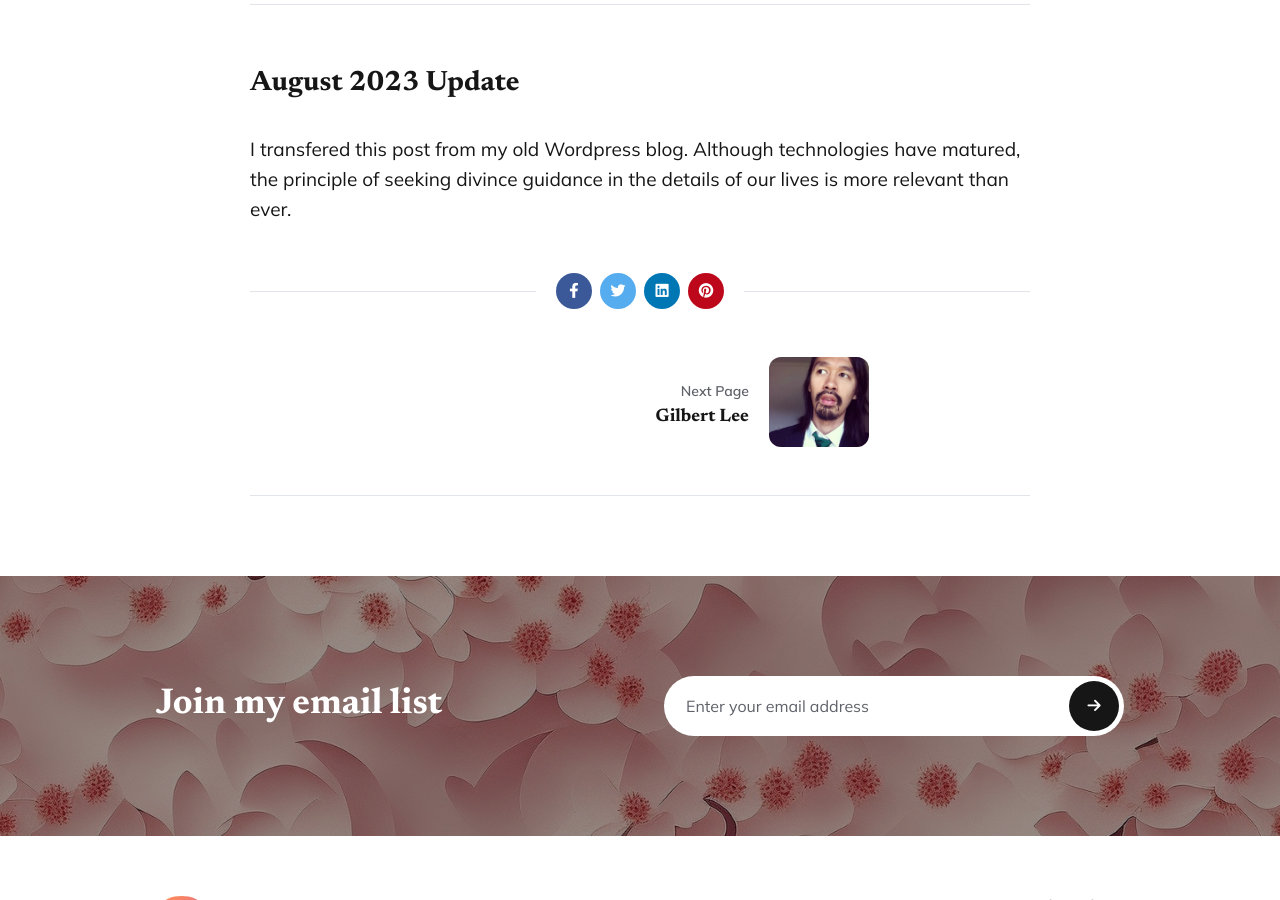
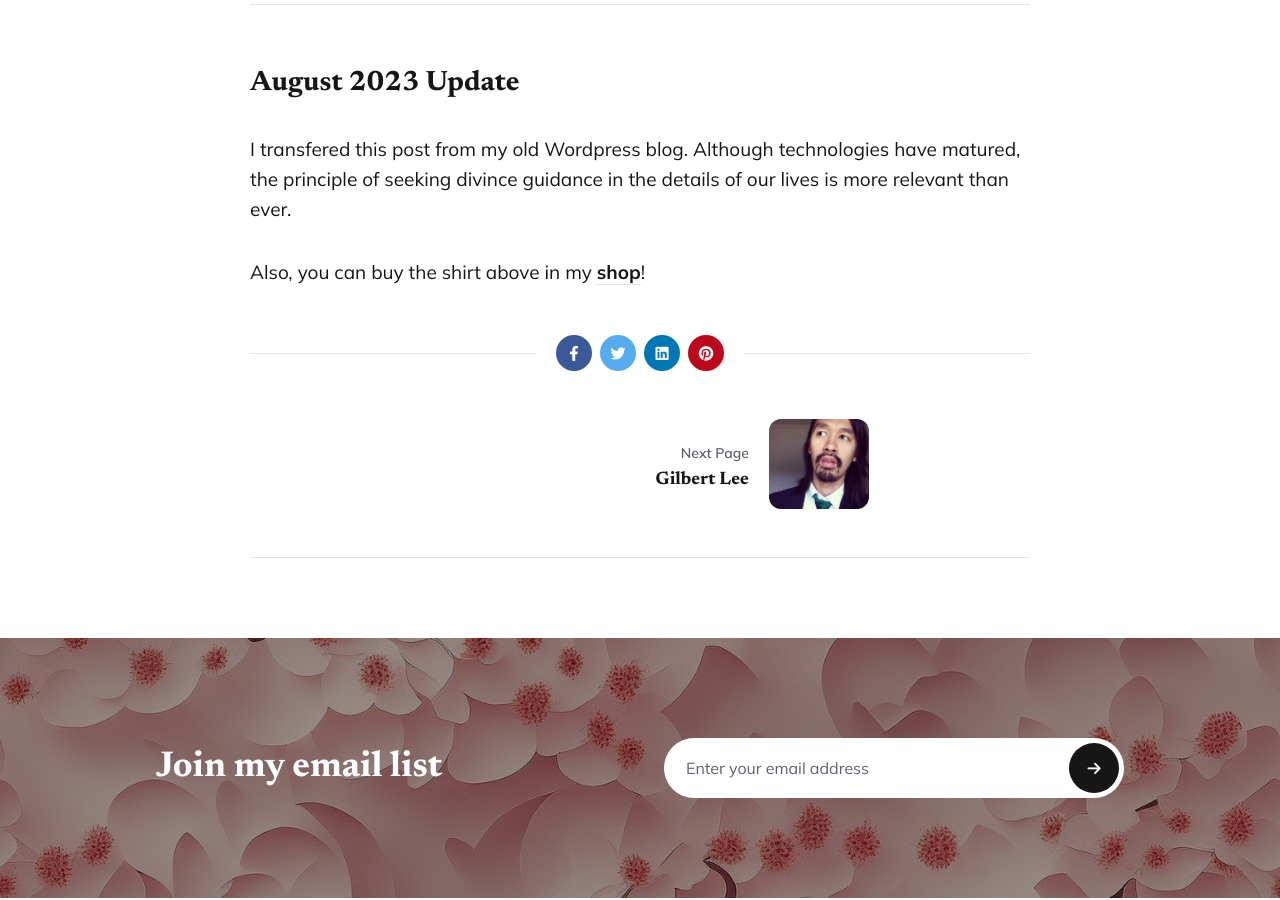
Before and after one commit to tomdeforest/tomdeforest.github.io, a Jekyll site: the page built from _posts/2006-11-07-every-designer-religious.md, in a window 1280 px wide and 900 px high, scrolled down 1261 px. Built offline with Jekyll 4.4.1, drawn with Linux system fonts in a browser that asks for light colours; part of the change alters nothing that is shown.

Commit message:
Better turtle tshirt image. Fixed misspelling.

```diff
--- a/_posts/2006-11-07-every-designer-religioius.md
+++ b/_posts/2006-11-07-every-designer-religious.md
@@ -3,7 +3,7 @@ date:   2006-07-02 19:39:00
 layout: post
 title: Every Web Designer Should Be Religious
 description:
-image: '/images/turtle-with-christ.png'
+image: '/images/turtle-tshirt-1024.jpg'
 tags: [faith]
 ---
 
@@ -16,3 +16,5 @@ I feel sorry for web developers who don't pray. Internet Explorer is too much of
 ## August 2023 Update
 
 I transfered this post from my old Wordpress blog. Although technologies have matured, the principle of seeking divince guidance in the details of our lives is more relevant than ever.
+
+Also, you can buy the shirt above in my [shop](https://cottonbureau.com/p/59YAVW/shirt/turtle-can-do#/16531096/tee-men-standard-tee-black-forest-tri-blend-s)!
```
Also changed, not shown: images/turtle-tshirt-1024.jpg (added), images/turtle-with-christ.png (deleted).
